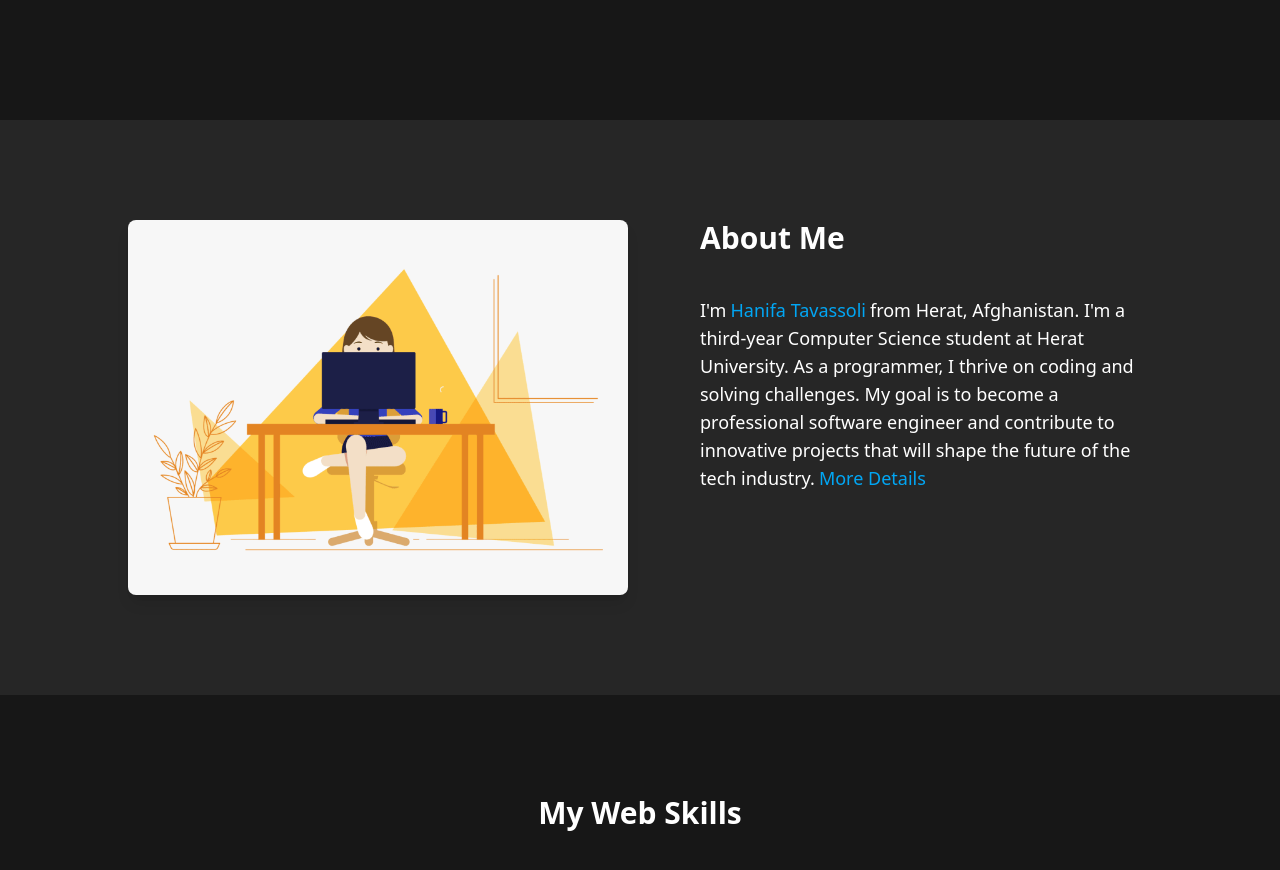
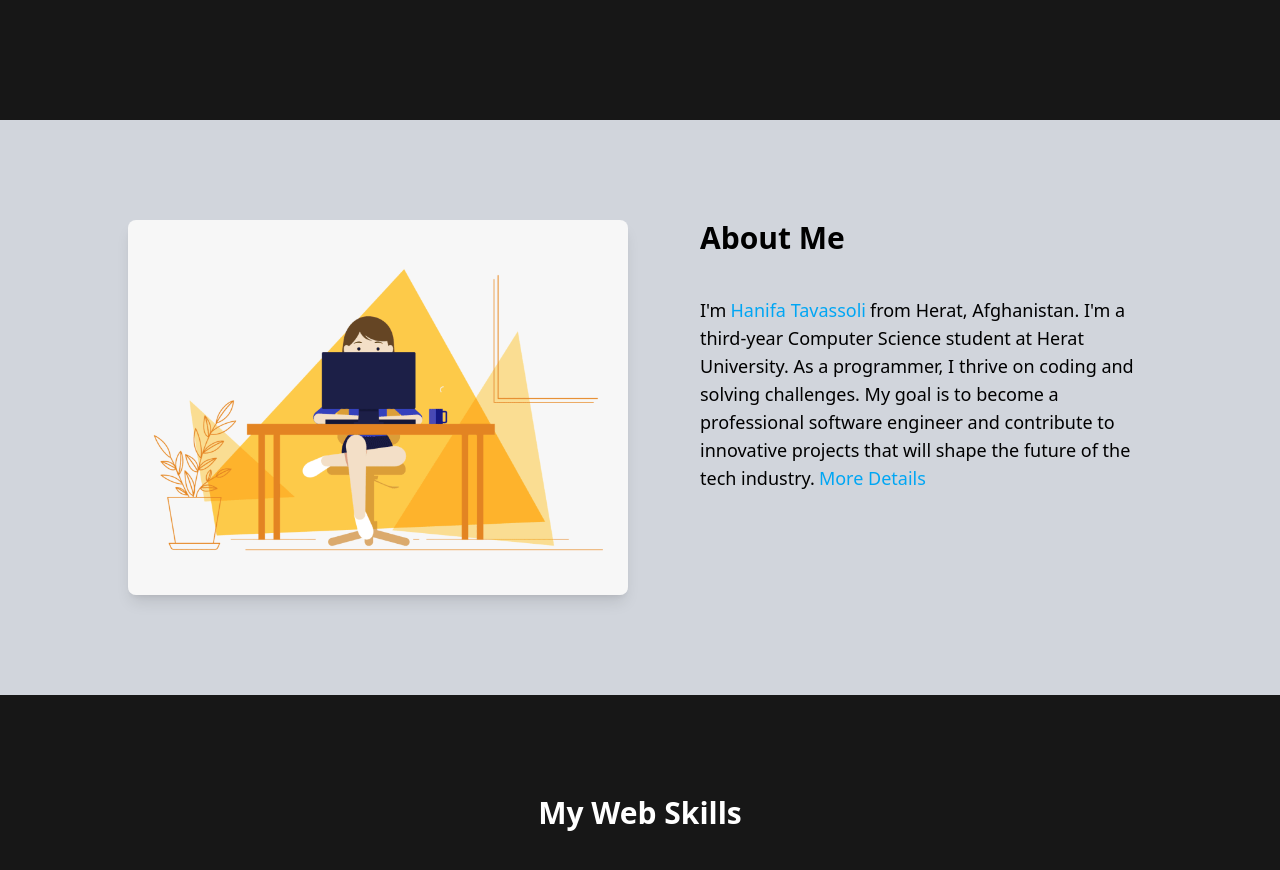
Before and after one commit to HanifaTavassoli/Portfolio-2, a React (Vite) app: page / in a window 1280 px wide. Shown: the part 680-1550 px from the top of the page. Built offline with nearby package versions, Linux system fonts and the light colour scheme.

Commit message:
update About section with light/dark mode background and text colors

```diff
--- a/src/components/About.jsx
+++ b/src/components/About.jsx
@@ -5,7 +5,10 @@ function About({ animation }) {
     setShowMore((showMore) => !showMore);
   };
   return (
-    <section className="py-20 bg-neutral-800  " id="about-section">
+    <section
+      className="py-20 bg-gray-300 text-black dark:bg-neutral-950 dark:text-white"
+      id="about-section"
+    >
       <div className="custom-container py-5">
         <div className="flex flex-col md:flex-row gap-10">
           <img
```
